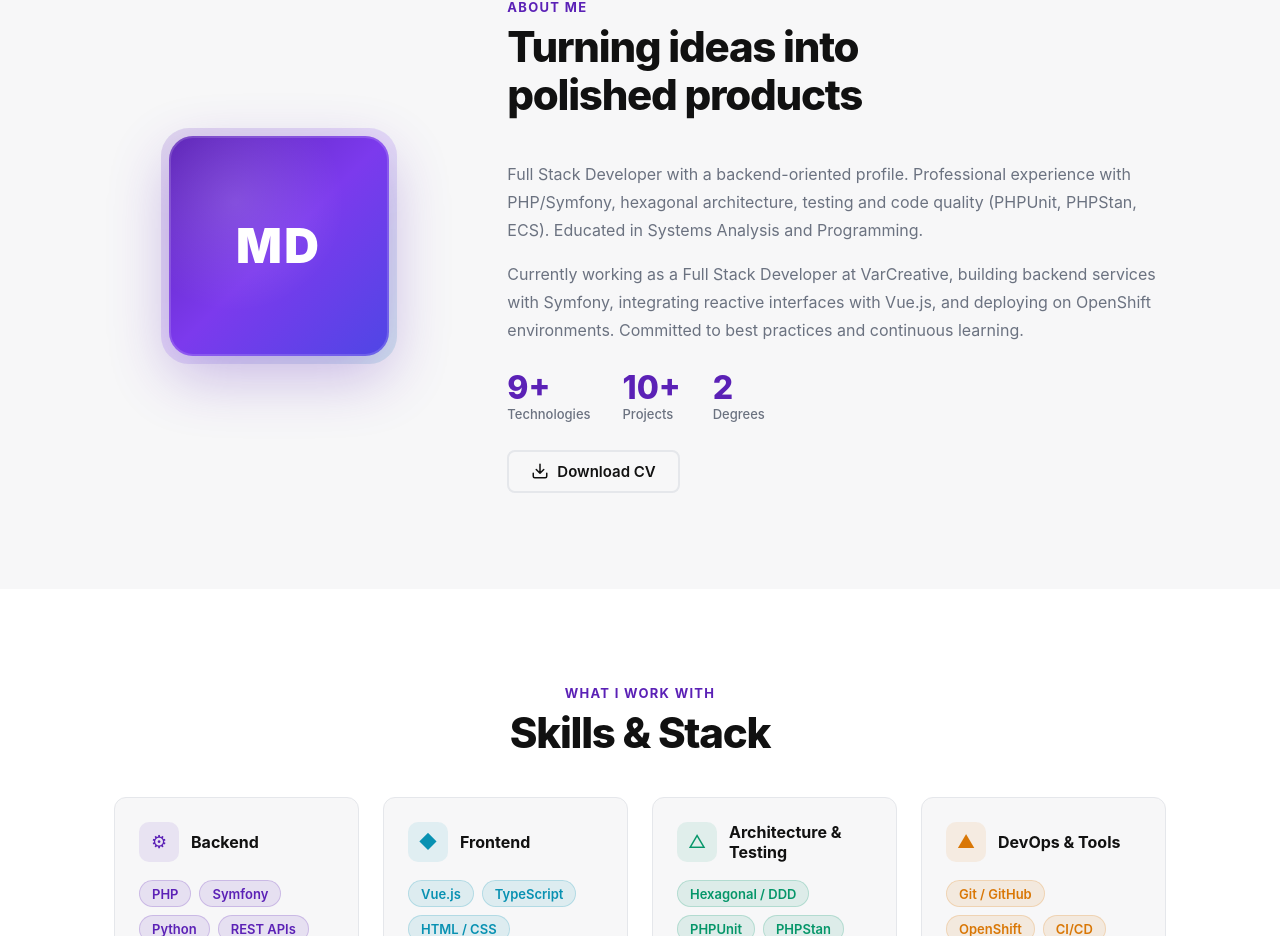
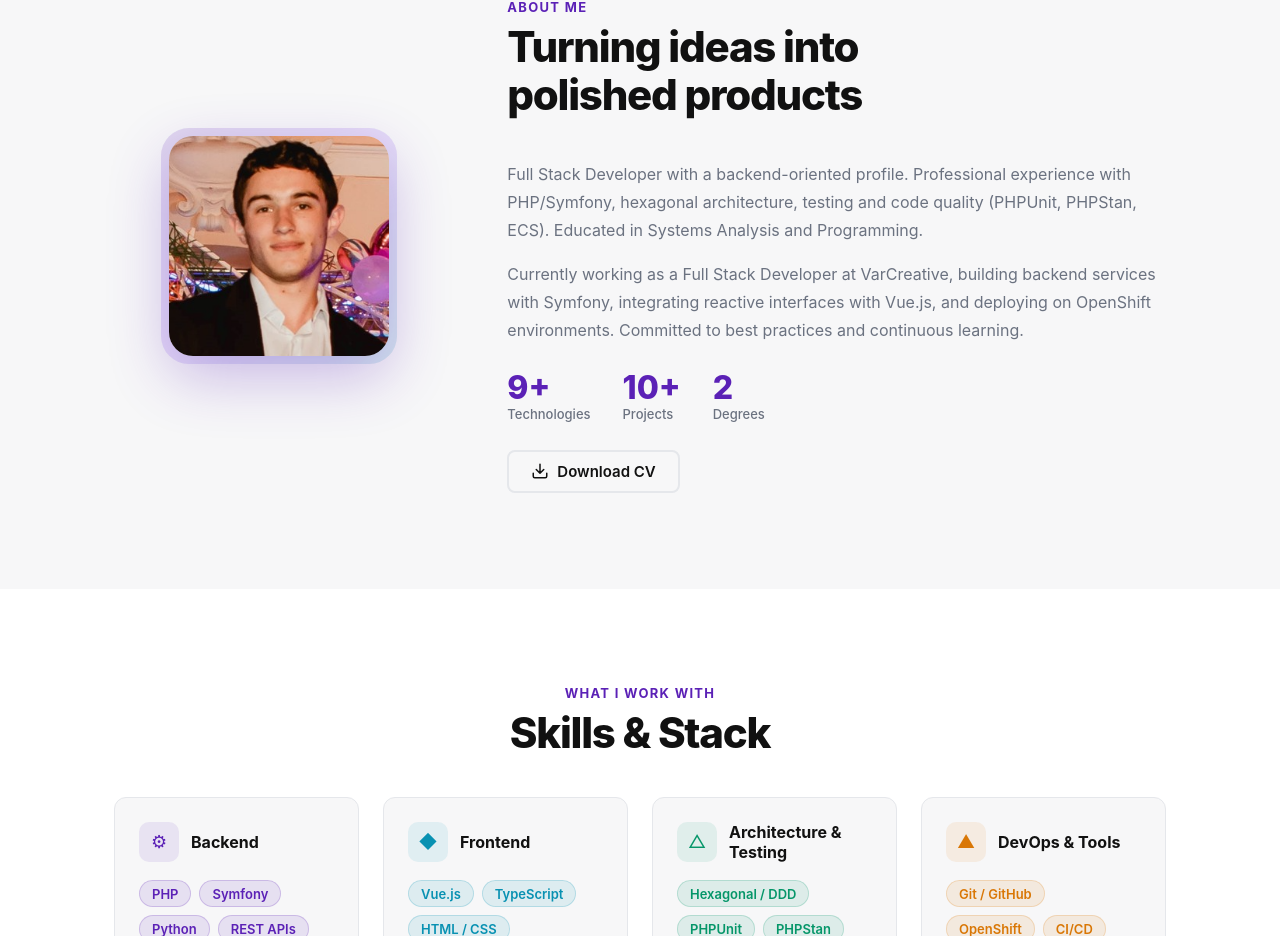
Before and after one commit to matymatyyy/portafolio-frontend, a Vue app: page / in a window 1280 px wide. Shown: the part 897-1833 px from the top of the page. Built offline with nearby package versions, Linux system fonts and the light colour scheme; no server answers; the HTML template or start-up script is replaced by a standard one.

Commit message:
Add profile photo to About section

```diff
--- a/src/pages/PortfolioPage.vue
+++ b/src/pages/PortfolioPage.vue
@@ -5,6 +5,7 @@ import { projectService } from '@/services/projectService'
 import { visitService } from '@/services/visitService'
 import { contactService } from '@/services/contactService'
 import type { Project } from '@/types/project'
+import avatarImg from '@/assets/avatar.png'
 
 const activeSection = ref('hero')
 const navOpen = ref(false)
@@ -214,7 +215,7 @@ function onScroll() {
     <div class="pf-container pf-about__grid">
       <div class="pf-about__photo">
         <div class="pf-about__avatar-wrap">
-          <div class="pf-about__avatar">MD</div>
+          <img :src="avatarImg" alt="Matias Dominguez" class="pf-about__avatar" />
         </div>
       </div>
       <div class="pf-about__body">
@@ -601,26 +602,9 @@ function onScroll() {
   width: 100%;
   height: 100%;
   border-radius: 24px;
-  background:
-    radial-gradient(circle at 30% 30%, rgba(255,255,255,0.15) 0%, transparent 50%),
-    linear-gradient(135deg, var(--accent) 0%, #7c3aed 50%, #4f46e5 100%);
-  color: #fff;
-  font-size: 3rem;
-  font-weight: 900;
-  letter-spacing: 0.05em;
-  display: flex;
-  align-items: center;
-  justify-content: center;
+  object-fit: cover;
   position: relative;
   box-shadow: 0 20px 60px rgba(91, 33, 182, 0.3);
-  overflow: hidden;
-}
-.pf-about__avatar::after {
-  content: '';
-  position: absolute;
-  inset: 0;
-  border-radius: 24px;
-  border: 2px solid rgba(255,255,255,0.15);
 }
 .pf-about__text {
   color: var(--fg-muted);
```
Also changed, not shown: src/assets/avatar.png (added).
